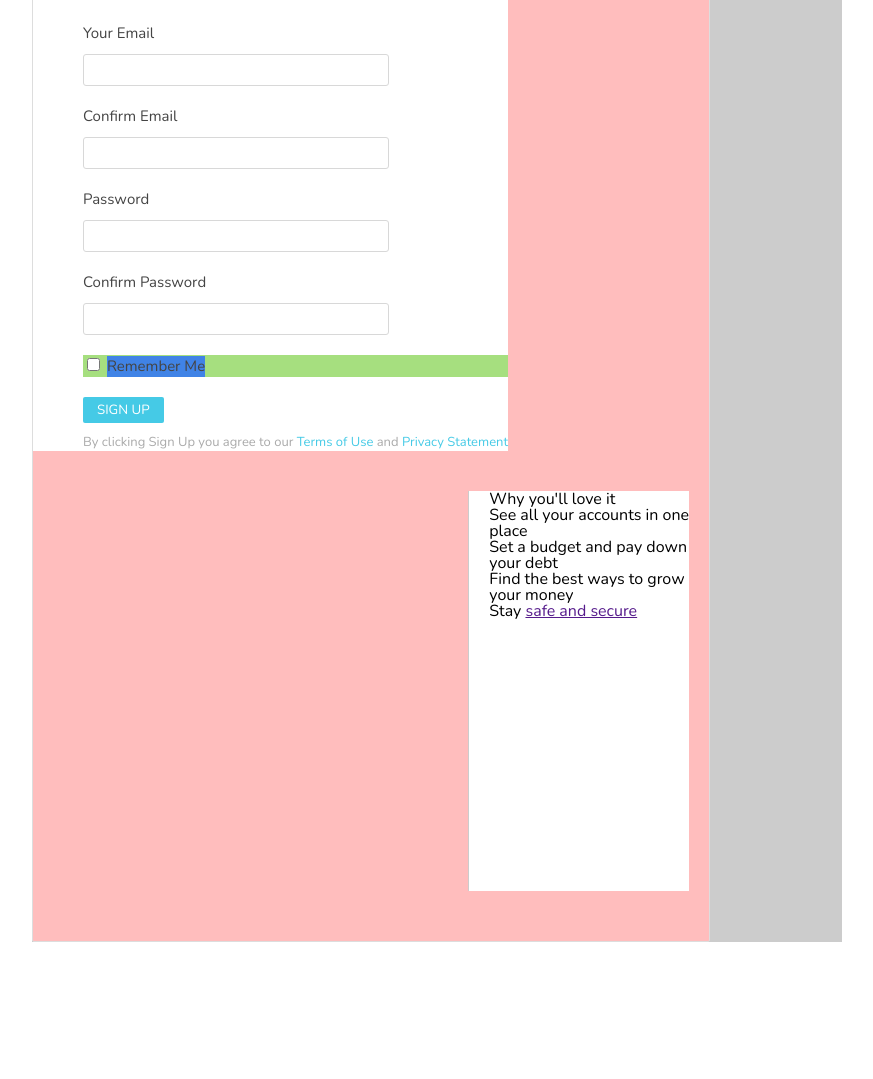
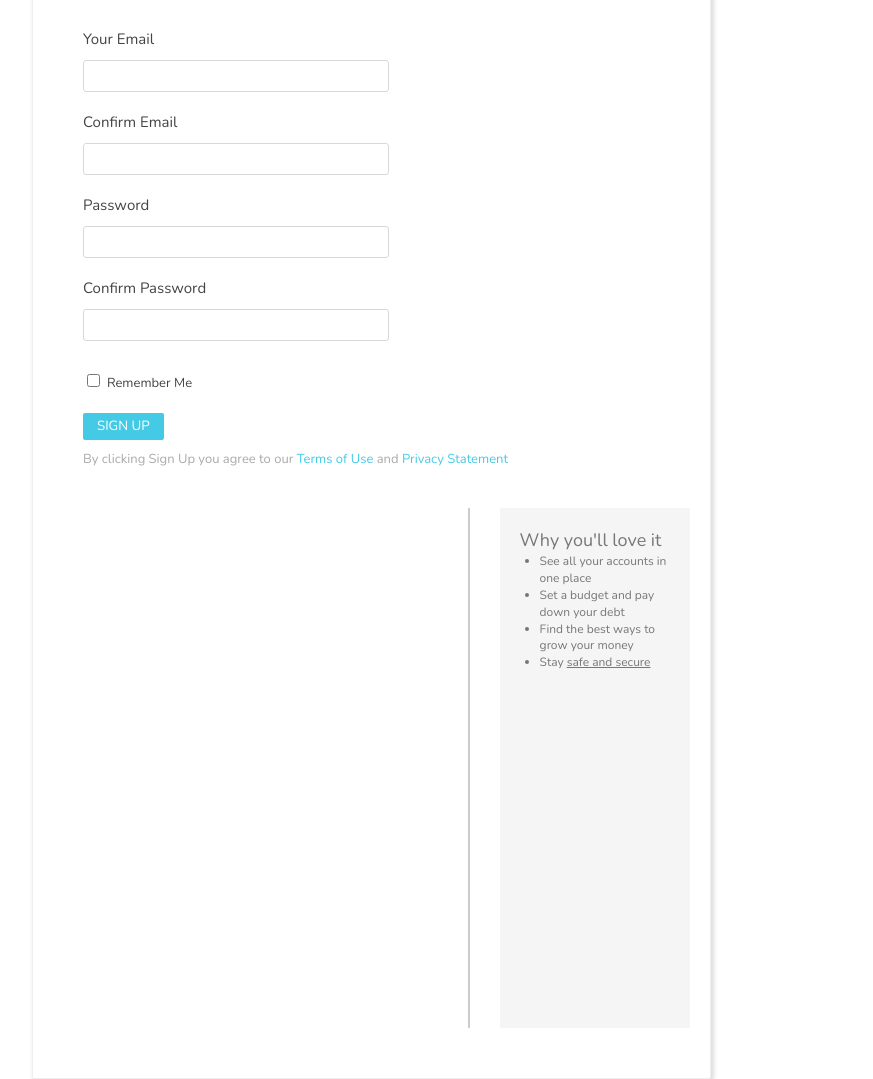
Before and after one commit to csrail/mint-mock, a plain HTML site: page sign-up.html in a window 1280 px wide. Shown: the part 250-1329 px from the top of the page, without its empty margins (203-1076 px from the left). Before the commit the page ends 1192 px from the top, so only its background shows below. Drawn offline with nearby package versions, Linux system fonts and the light colour scheme.

Commit message:
Render section formsheet, add blur effect

```diff
--- a/sign-up.html
+++ b/sign-up.html
@@ -4,6 +4,8 @@
     <link rel="stylesheet" href="./styles/reset.css">
     <link rel="stylesheet" href="./styles/main.css">
     <link rel="stylesheet" href="https://fonts.googleapis.com/css?family=Nunito:300">
+    <title>Mint > Start Here</title>
+    <link rel="shortcut icon" href="./images/favicon.ico">
   </head>
   <body>
     <section id="lead_to_center">
@@ -48,12 +50,12 @@
         </article>
         <div class="user--marketing-frame">
           <aside class="user--marketing">
-            <p>Why you'll love it</p>
+            <p class="user--marketing-love_it">Why you'll love it</p>
             <ul>
-              <li>See all your accounts in one place</li>
-              <li>Set a budget and pay down your debt</li>
-              <li>Find the best ways to grow your money</li>
-              <li>Stay <a href="">safe and secure</a></li>
+              <li class="user--marketing-benefits">See all your accounts in one place</li>
+              <li class="user--marketing-benefits">Set a budget and pay down your debt</li>
+              <li class="user--marketing-benefits">Find the best ways to grow your money</li>
+              <li class="user--marketing-benefits">Stay <a class="user--marketing-link" href="">safe and secure</a></li>
             </ul>
           </aside>
         </div>
--- a/styles/main.css
+++ b/styles/main.css
@@ -21,6 +21,7 @@
 ----------------------------*/
 body * {
 	font-family: 'Nunito', sans-serif;
+	line-height: 1.4
 }
 
 
@@ -31,7 +32,6 @@ body * {
 #lead_to_center {
 	width: 800px;
 	margin: auto;
-	background-color: #ccc;
 	padding-right: 10px;
 }
 
@@ -54,7 +54,6 @@ header {
   float: right;
   margin-top: 20px;
   margin-right: 6px;
-  font-family: "AvenirNext-DemiBold","Helvetica Neue", Helvetica, Arial, sans-serif;
   color: #333;
 }
 
@@ -76,9 +75,11 @@ header {
 
 .user--formsheet {
 	padding-bottom: 50px;
-	border: 1px solid #ddd;
+	border: 1px solid #eee;
 	border-radius: 2px;
-	background-color: #FFBDBD;
+	box-shadow: 2px 1px 4px 1px #ddd;
+	/*background-color: #FFBDBD;*/
+	background-color: #fff;
 	overflow: hidden;
 }
 
@@ -111,7 +112,6 @@ label {
 
 input {
 	display: block;
-
 }
 
 .user--form-textfield {
@@ -122,8 +122,16 @@ input {
 	border-radius: 3px;
 }
 
+/*===========================
+   A REALLY NICE LIME GREEN
+
 .spare {
 	background-color: #a6df7f
+}
+============================*/
+
+.user--form-remember_user_details {
+	margin-top: 10px;
 }
 
 .user--form-checkbox_remember_me{
@@ -131,8 +139,8 @@ input {
 }
 
 .user--form-text_remember_me {
-	background-color: #4083e6;
 	display: inline-block;
+	font-size: 13px;
 }
 
 .user--form-submit_button {
@@ -160,20 +168,42 @@ input {
 /*----------------------------
   #ASIDE MARKETING
 ----------------------------*/
-
-.user--marketing {
+.user--marketing-frame {
 	width: 200px;
-	height: 400px;
-	background-color: #fff;
 	float: right;
 	margin-top: 40px;
 	margin-right: 20px;
+	margin-left: 20px;
 	padding-left: 20px;
-	border-left: 1px solid #ccc;
+	overflow: hidden;
+	border-left: 2px solid #ccc;
+	/*background-color: #a6df7f;*/
+	background-color: white;
 }
 
-.user--marketing-frame {
+.user--marketing {
+	width: 160px;
+	height: 500px;
+	float: right;
+	padding-top: 20px;
+	padding-right: 10px;
+	padding-left: 20px;
+	background-color: #F5F5F5;
+	color: #777;
+}
 
+.user--marketing-love_it {
+	font-size: 18px;
+}
+
+.user--marketing-benefits {
+	margin-left: 20px;
+	list-style-type: disc;
+	font-size: 12px;
+}
+
+.user--marketing-link {
+	color: #777;
 }
 
 /*----------------------------
@@ -182,5 +212,4 @@ input {
 
 /*----------------------------
 	#JUNK
-
 ----------------------------*/
```
